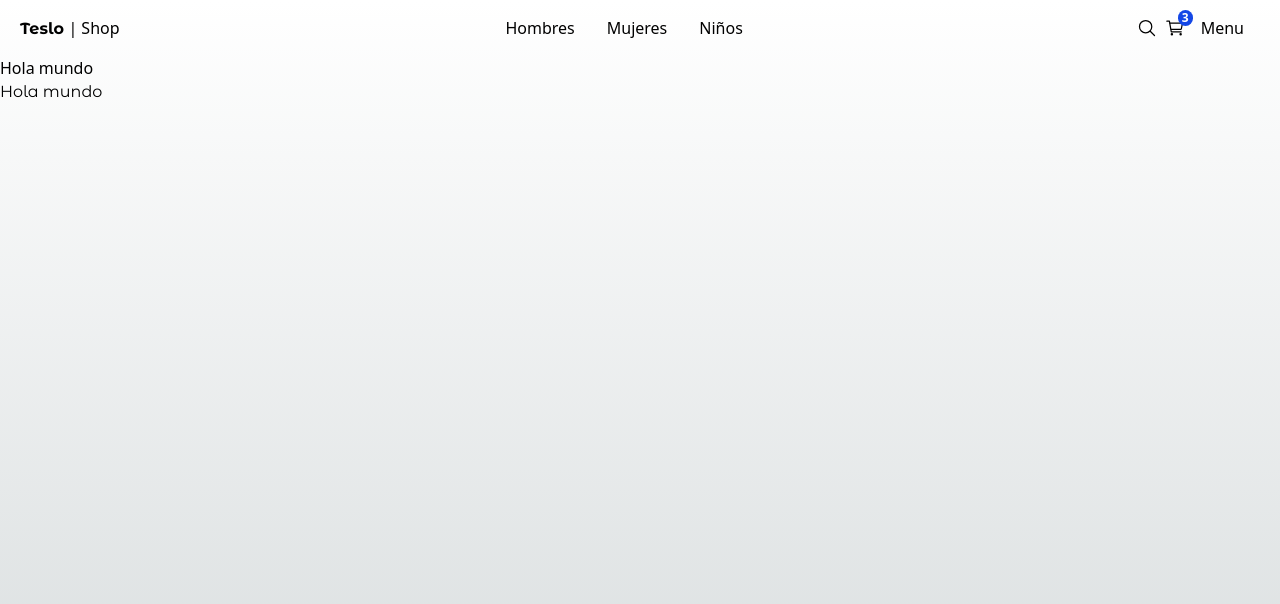
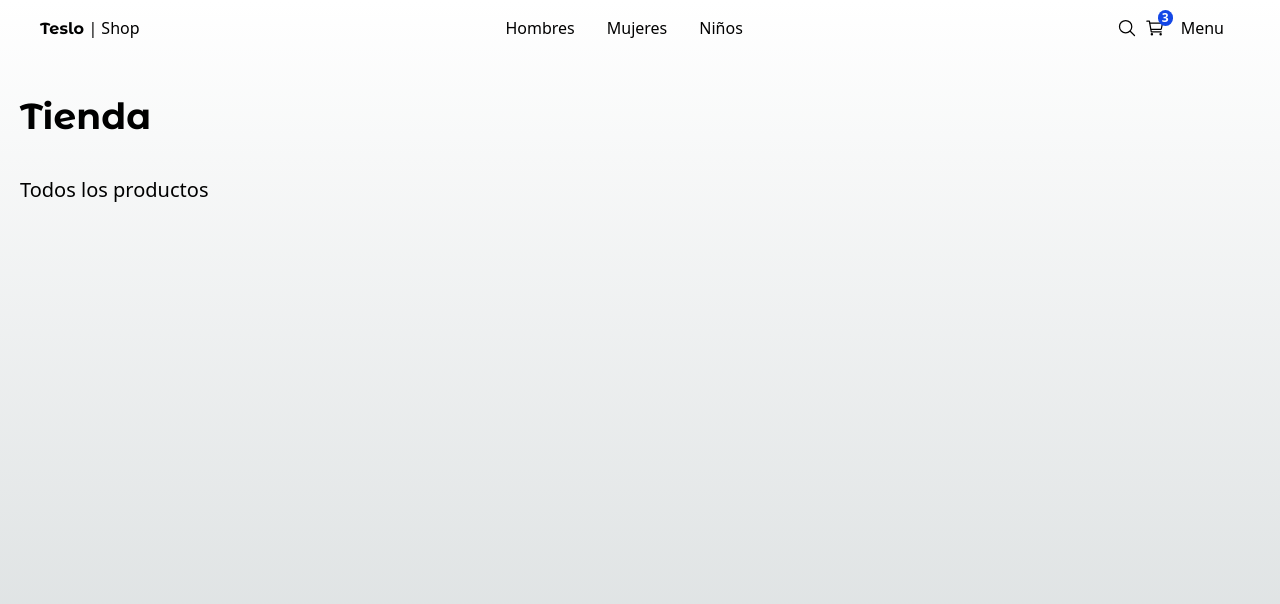
Before and after one commit to Roqueotha04/teslo-shop, a Next.js app: page / in a window 1280 px wide. Shown: the top 604 px of the page. Built offline with nearby package versions, Linux system fonts and the light colour scheme.

Commit message:
finished notfound component and add Title component to home

```diff
--- a/src/app/(shop)/category/not-found.tsx
+++ b/src/app/(shop)/category/not-found.tsx
@@ -1,10 +1,7 @@
-import Link from "next/link";
+import { PageNotFound } from "@/src/components";
 
 export default function NotFound(){
     return (
-        <div>
-            <h1>404 not found</h1>
-            <Link href="/">Regresar</Link>
-        </div>
+        <PageNotFound></PageNotFound>
     );
 }
--- a/src/app/(shop)/layout.tsx
+++ b/src/app/(shop)/layout.tsx
@@ -6,7 +6,7 @@
   children: React.ReactNode;
 }>) {
   return (
-      <main >
+      <main className="min-h-screen px-5">
         <TopMenu></TopMenu>
         {children}
       </main>
--- a/src/app/(shop)/page.tsx
+++ b/src/app/(shop)/page.tsx
@@ -1,11 +1,13 @@
-import Image from "next/image";
-import { MontserratAlternates } from "../../config/fonts";
+import { Title } from "@/src/components/ui/title/Title";
 
 export default function Home() {
   return (
    <div>
-    <h1>Hola mundo</h1>
-    <h1 className={MontserratAlternates.className}>Hola mundo</h1>
+    <Title
+      title="Tienda"
+      subtitle="Todos los productos"
+      className="mb-2"
+    ></Title>
     </div>
   );
 }
--- a/src/components/index.ts
+++ b/src/components/index.ts
@@ -1 +1,3 @@
 export * from './ui/top-menu/TopMenu';
+export * from './ui/not-found/PageNotFound';
+export * from './ui/title/Title'
--- /dev/null
+++ b/src/components/ui/not-found/PageNotFound.tsx
@@ -0,0 +1,34 @@
+import Link from "next/link"
+import { MontserratAlternates } from "../../../config/fonts";
+import Image from "next/image";
+
+export function PageNotFound(){
+    return(
+        <div className="flex flex-col-reverse md:flex-row h-[800px] w-full justify-center items-center align-middle">
+
+            <div className="text-center px-5 mx-5">
+                <h2 className={`${MontserratAlternates.className} antialised text-9xl`}>404</h2>
+                <p className="font-semibold text-xl">Whoops! Lo sentimos mucho</p>
+                <p className="font-light">
+                    <span>Puedes regresar al </span>
+                    <Link href='/'
+                        className="font-normal hover:underline transition-all"
+                    >
+                        inicio
+                    </Link>
+                </p>
+            </div>
+            <div className="px-5 mx-5">
+                <Image
+                    src={"/imgs/starman_750x750.png"}
+                    alt="Starman"
+                    className="p-5 sm: p-0"
+                    width={550}
+                    height={550}
+                />
+
+            </div>
+
+        </div>
+    )
+}
--- /dev/null
+++ b/src/components/ui/title/Title.tsx
@@ -0,0 +1,22 @@
+import { MontserratAlternates } from "@/src/config/fonts";
+
+interface Props{
+    title: string;
+    subtitle?: string;
+    className?: string;
+}
+
+export function Title({title, subtitle, className} : Props){
+    return(
+        <div className={`mt-3 ${className}`}>
+            <h1 className={`${MontserratAlternates.className} antialised text-4xl font-semibold my-10`}>
+                {title}
+            </h1>
+            {
+                subtitle && (
+                    <h3 className="text-xl mb-5">{subtitle}</h3>
+                )
+            }
+        </div>
+    )
+}
```
